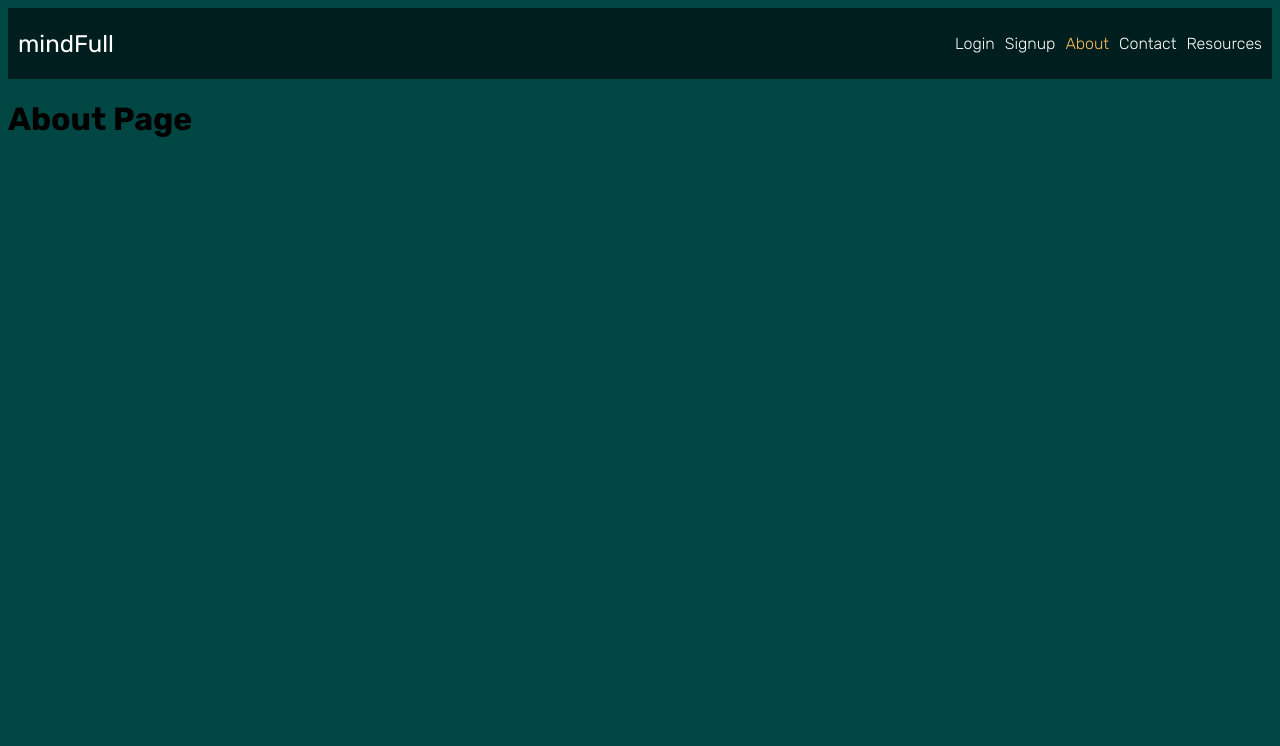
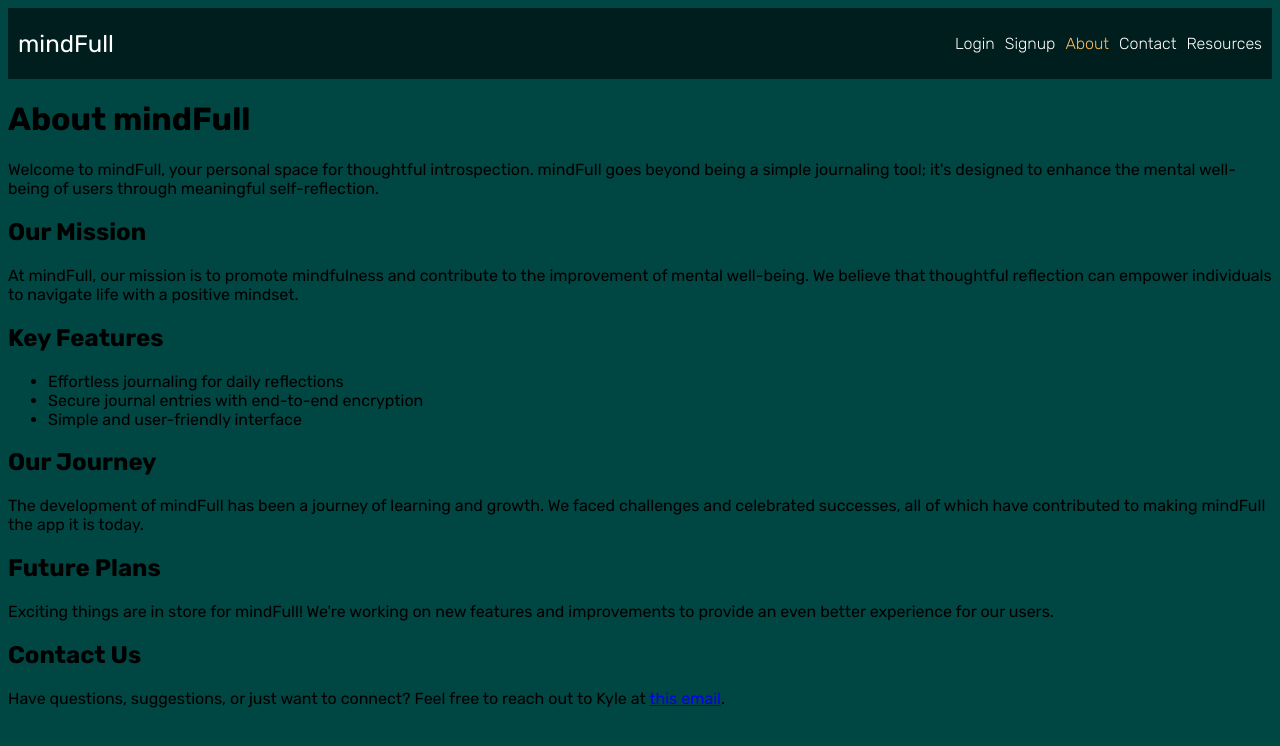
Before and after one commit to KyEBell/mindFull, a React (Vite) app in the folder Frontend/mindFull/: page /about in a window 1280 px wide. Shown: the top 746 px of the page. Built offline with nearby package versions, Linux system fonts and the light colour scheme; no server answers.

Commit message:
created an about page and a contact page, as well as a ContactForm.tsx file to handle contact requests.

```diff
--- a/Frontend/mindFull/package.json
+++ b/Frontend/mindFull/package.json
@@ -13,6 +13,7 @@
     "path": "^0.12.7",
     "react": "^18.2.0",
     "react-dom": "^18.2.0",
+    "react-hook-form": "^7.49.3",
     "react-router-dom": "^6.21.1"
   },
   "devDependencies": {
--- /dev/null
+++ b/Frontend/mindFull/src/components/ContactForm.tsx
@@ -0,0 +1,63 @@
+import React from 'react';
+import { useForm, SubmitHandler } from 'react-hook-form';
+
+interface FormData {
+  name: string;
+  email: string;
+  message: string;
+}
+
+const ContactForm: React.FC = () => {
+  const {
+    register,
+    handleSubmit,
+    formState: { errors },
+  } = useForm<FormData>();
+
+  const formOnSubmit: SubmitHandler<FormData> = async (data) => {
+    console.log('Form data submitted:', data);
+  };
+
+  return (
+    <form onSubmit={handleSubmit(formOnSubmit)}>
+      <div>
+        <label htmlFor='name'>Name</label>
+        <input
+          type='text'
+          id='name'
+          {...register('name', { required: 'Name is required' })}
+        />
+        {errors.name && <span>{errors.name.message}</span>}
+      </div>
+
+      <div>
+        <label htmlFor='email'>Email</label>
+        <input
+          type='email'
+          id='email'
+          {...register('email', {
+            required: 'Email is required',
+            pattern: {
+              value: /^[A-Z0-9._%+-]+@[A-Z0-9.-]+\.[A-Z]{2,}$/i,
+              message: 'Invalid email address',
+            },
+          })}
+        />
+        {errors.email && <span>{errors.email.message}</span>}
+      </div>
+
+      <div>
+        <label htmlFor='message'>Message</label>
+        <textarea
+          id='message'
+          {...register('message', { required: 'Message is required' })}
+        />
+        {errors.message && <span>{errors.message.message}</span>}
+      </div>
+
+      <button type='submit'>Submit</button>
+    </form>
+  );
+};
+
+export default ContactForm;
--- a/Frontend/mindFull/src/pages/AboutPage.tsx
+++ b/Frontend/mindFull/src/pages/AboutPage.tsx
@@ -1,7 +1,45 @@
 import React from 'react';
 
 const AboutPage: React.FC = () => {
-  return <h1>About Page</h1>;
+  return (
+    <div>
+      <h1>About mindFull</h1>
+      <p>
+        Welcome to mindFull, your personal space for thoughtful introspection.
+        mindFull goes beyond being a simple journaling tool; it's designed to
+        enhance the mental well-being of users through meaningful
+        self-reflection.
+      </p>
+      <h2>Our Mission</h2>
+      <p>
+        At mindFull, our mission is to promote mindfulness and contribute to the
+        improvement of mental well-being. We believe that thoughtful reflection
+        can empower individuals to navigate life with a positive mindset.
+      </p>
+      <h2>Key Features</h2>
+      <ul>
+        <li>Effortless journaling for daily reflections</li>
+        <li>Secure journal entries with end-to-end encryption</li>
+        <li>Simple and user-friendly interface</li>
+      </ul>
+      <h2>Our Journey</h2>
+      <p>
+        The development of mindFull has been a journey of learning and growth.
+        We faced challenges and celebrated successes, all of which have
+        contributed to making mindFull the app it is today.
+      </p>
+      <h2>Future Plans</h2>
+      <p>
+        Exciting things are in store for mindFull! We're working on new features
+        and improvements to provide an even better experience for our users.
+      </p>
+      <h2>Contact Us</h2>
+      <p>
+        Have questions, suggestions, or just want to connect? Feel free to reach
+        out to Kyle at <a href='mailto:KyleEvanBell@gmail.com'>this email</a>.
+      </p>
+    </div>
+  );
 };
 
 export default AboutPage;
--- a/Frontend/mindFull/src/pages/ContactPage.tsx
+++ b/Frontend/mindFull/src/pages/ContactPage.tsx
@@ -1,7 +1,29 @@
 import React from 'react';
+import ContactForm from '../components/ContactForm';
 
 const ContactPage: React.FC = () => {
-  return <h1>Contact Page</h1>;
+  return (
+    <div>
+      <h1>Contact Us</h1>
+      <p>
+        Whether you have questions, feedback, or just want to connect, we'd love
+        to hear from you! Feel free to reach out to us via email or through the
+        contact form below.
+      </p>
+
+      <h2>Email</h2>
+      <p>
+        For general inquiries, you can contact us{' '}
+        <a href='mailto:KyleEvanBell@gmail.com'>HERE</a>.
+      </p>
+
+      <h2>Contact Form</h2>
+      <ContactForm />
+      {/* Add your contact form component or embed a form here */}
+
+      {/* Feel free to include any additional contact options, such as social media links */}
+    </div>
+  );
 };
 
 export default ContactPage;
```
Also changed, not shown: 1 other file (tests, documents, lock files or other folders).
